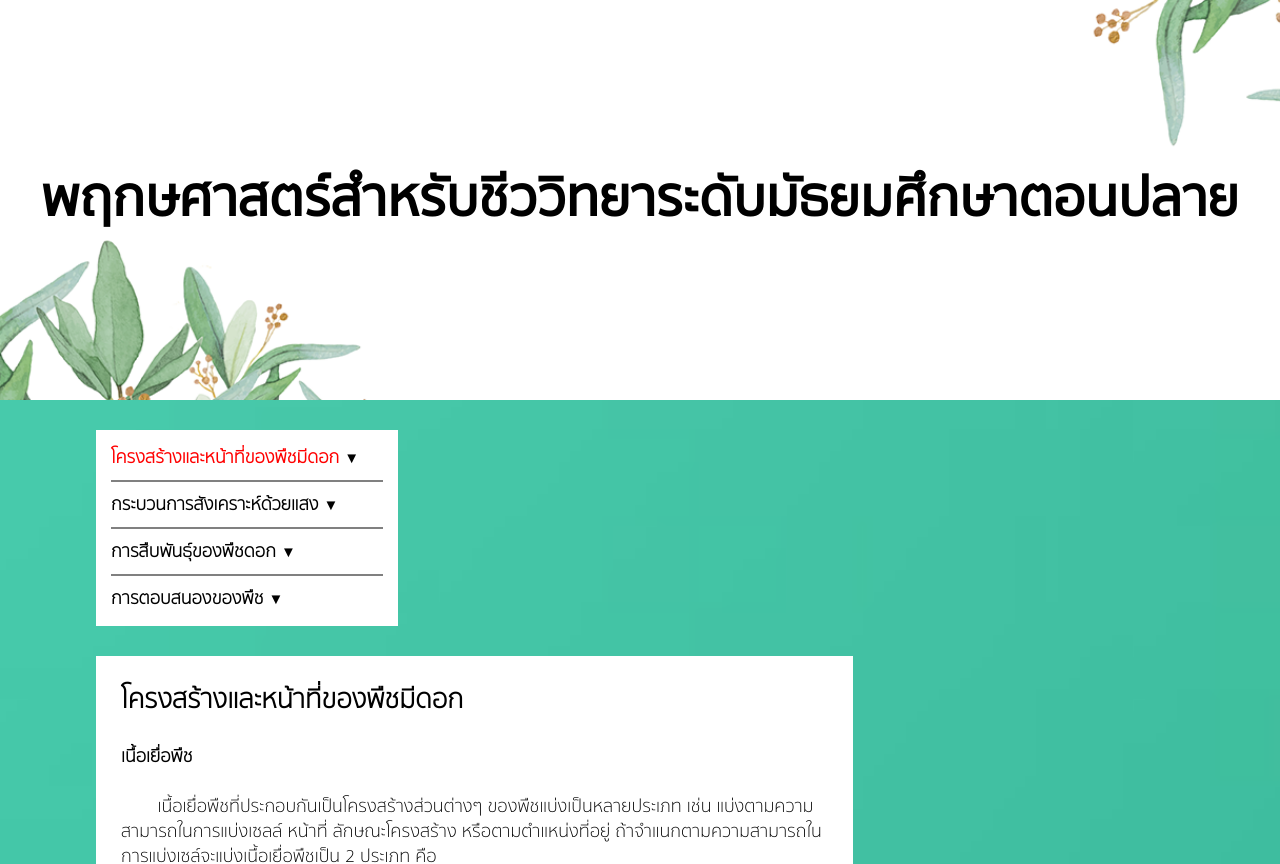
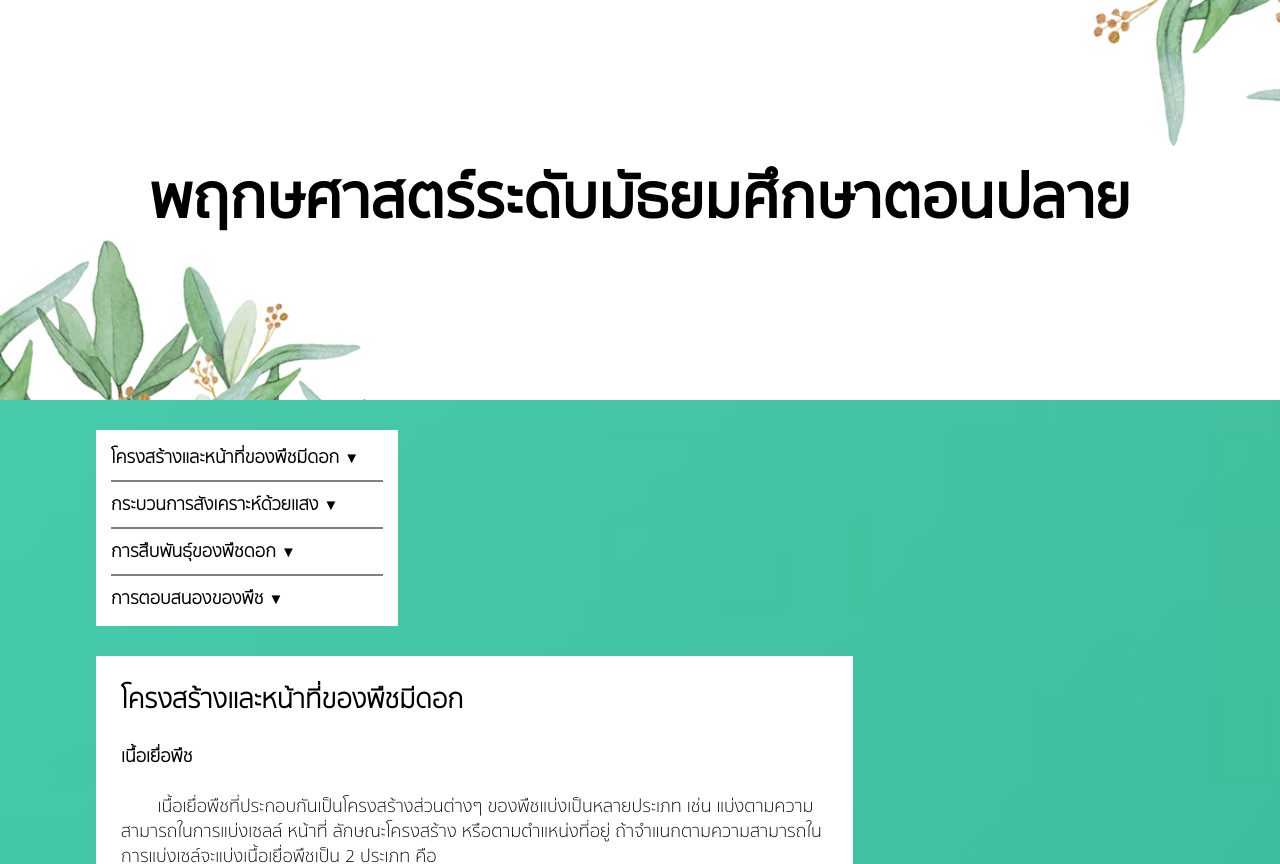
Before and after one commit to jongjiw/webtechproject, a plain HTML site: page flower.html in a window 1280 px wide. Shown: the top 864 px of the page. Drawn offline with Linux system fonts and the light colour scheme.

Commit message:
edit name project on title header and footer

```diff
--- a/flower.html
+++ b/flower.html
@@ -7,7 +7,7 @@
     <meta charset="UTF-8">
     <meta name="viewport" content="width=device-width, initial-scale=1.0">
     <meta http-equiv="X-UA-Compatible" content="ie=edge">
-    <title>พฤกษศาสตร์สำหรับชีววิทยาระดับมัธยมศึกษาตอนปลาย</title>
+    <title>พฤกษศาสตร์ระดับมัธยมศึกษาตอนปลาย</title>
 
     <Style>
         .para{
@@ -35,14 +35,14 @@
 </head>
 <body>
 
-    <header><a href="index.html"><h1>พฤกษศาสตร์สำหรับชีววิทยาระดับมัธยมศึกษาตอนปลาย</h1></a></header>
+    <header><a href="index.html"><h1>พฤกษศาสตร์ระดับมัธยมศึกษาตอนปลาย</h1></a></header>
 
 
     <div class="container">
         <div class="left-nav header" id="myHeader">
 
             <div>
-                <label  class="nowpage"><a href="flower.html"><b>โครงสร้างและหน้าที่ของพืชมีดอก</b></a></label>
+                <label class="nowpage"><a href="flower.html"><b>โครงสร้างและหน้าที่ของพืชมีดอก</b></a></label>
                 <label class="collapsible">▼</label>
                 <div class="content">
                     <ul >
@@ -560,7 +560,7 @@
                 <h2 style="display: inline; font-size: 30px;"><b>Contact Us</b></h2>
             </a>
         </div>
-        <p class="center"style="color: #ffffff">Copyright&copy; พฤกษศาสตร์สำหรับชีววิทยาระดับมัธยมศึกษาตอนปลาย</p>
+        <p class="center"style="color: #ffffff">Copyright&copy; พฤกษศาสตร์ระดับมัธยมศึกษาตอนปลาย</p>
     </footer>
 
     <script>
--- a/main.css
+++ b/main.css
@@ -178,3 +178,13 @@ footer {
     height: 140px;
     background: #252525;
 }
+
+a {
+    color:inherit;
+    text-decoration: none;
+ }
+
+ a:hover {
+    color: rgb(79, 189, 79);
+    text-decoration: none;
+}
--- a/style.css
+++ b/style.css
@@ -50,7 +50,7 @@ header {
 
 h1 {
     font-family: thai-sukhumbold;
-    font-size: 48px;
+    font-size: 54px;
 }
 
 .container {
@@ -155,16 +155,8 @@ footer {
     padding: 20px 15px 0 0;
 }
 
-.introduce{
-
-}
-
 .introduce p{
     padding: 10px;
     text-align: center;
     font-size: 20px;
 }
-
-.nowpage{
-    color: red;
-  }
```
Also changed, not shown: aboutus.html (+8 -8 lines), index.html (+4 -4 lines), light.html (+3 -3 lines), refact.html (+3 -3 lines), sp1.html (+3 -3 lines).
